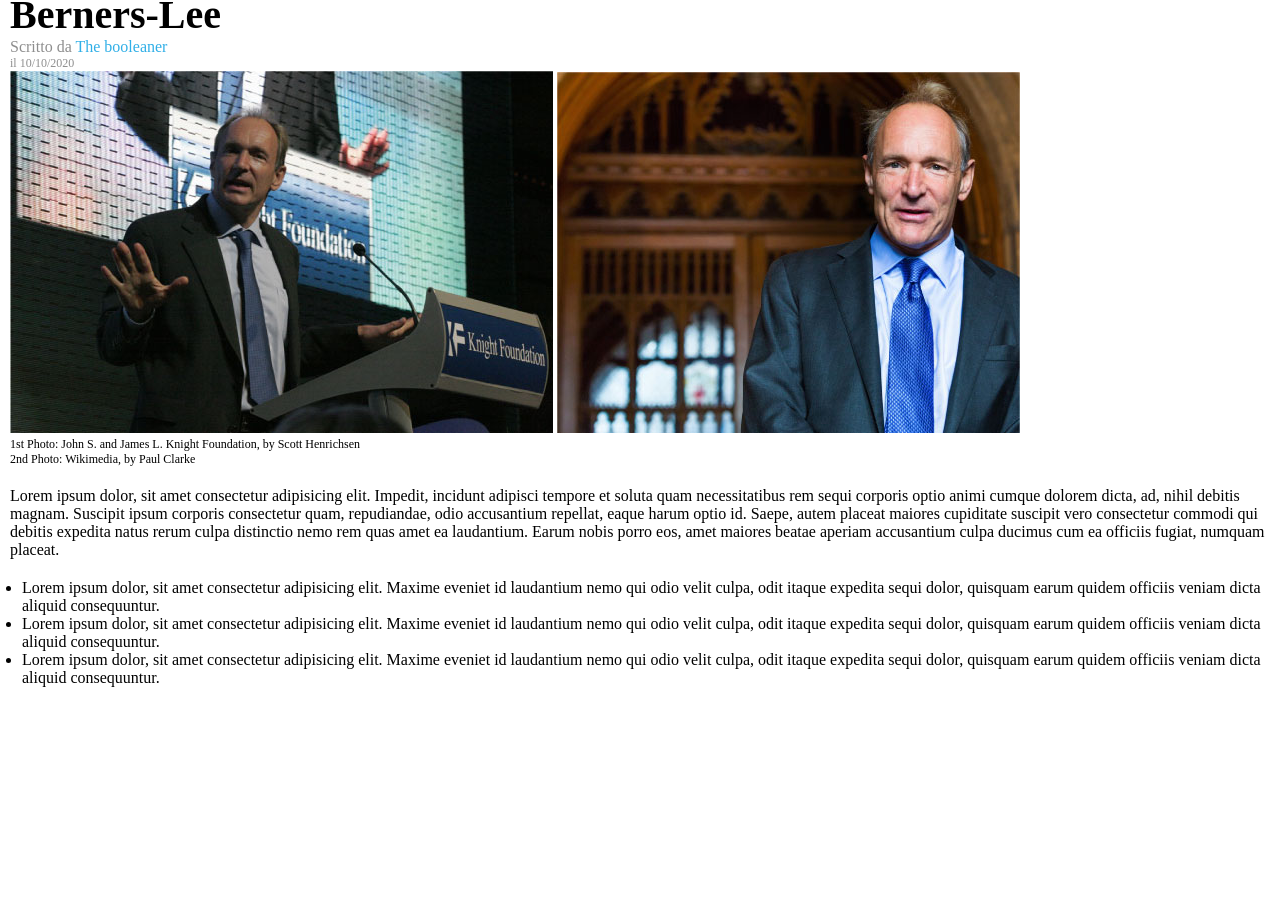
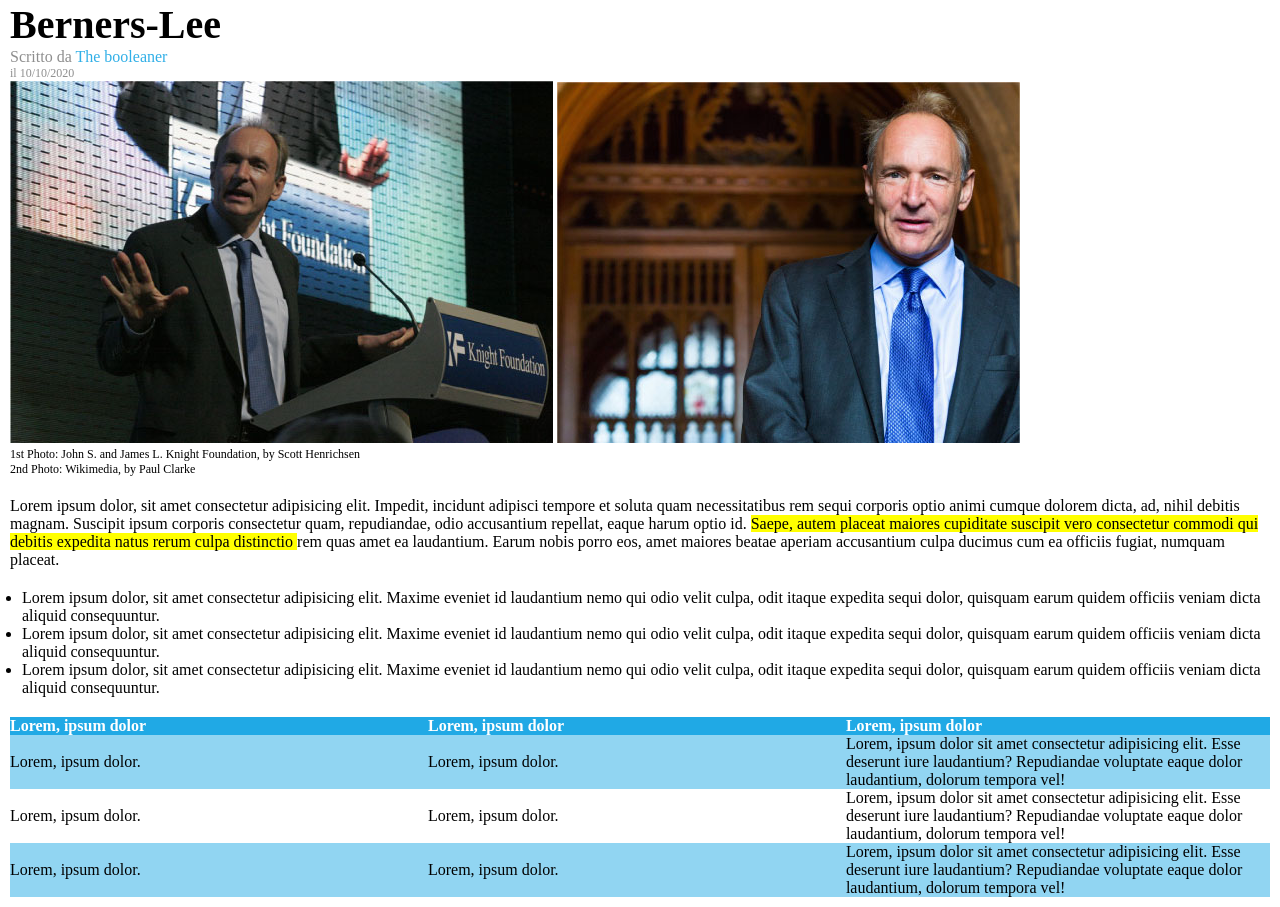
Before and after one commit to fraberret/html-css-booleaner, a plain HTML site: page index.html in a window 1280 px wide. Shown: the part 156-1063 px from the top of the page. Before the commit the page ends 843 px from the top, so only its background shows below. Drawn offline with Linux system fonts and the light colour scheme.

Commit message:
add table on main section

```diff
--- a/assests/css/style.css
+++ b/assests/css/style.css
@@ -27,7 +27,7 @@ h1{
 }
 
 #site_main{
-    margin-left: 10px;
+    margin: 10px;
 }
 
 #autore{
@@ -40,14 +40,10 @@ h1{
     color: #30afe7;
 }
 
-#data{
+
+.small{
 
     font-size: 12px;
-}
-
-#photo_description{
-
-   font-size: 12px;
 }
 
 .space{
@@ -60,3 +56,37 @@ ul{
 
     margin-left: 12px;
 }
+
+.subtitled{
+
+background: #ffff00;
+
+
+
+}
+
+table{
+
+border-collapse: collapse;
+
+}
+
+
+thead{
+    background-color:#20a9e5 ;
+
+
+
+
+}
+
+th{
+    width: 500px;
+    text-align: left;
+    color: rgb(255, 255, 255);
+}
+
+.tbody{
+
+        background-color:#20aae57d ;
+}
--- a/index.html
+++ b/index.html
@@ -19,27 +19,65 @@
     <main id="site_main">
 
             <h1>Internet deve essere al servizio del "bene pubblico": il manifesto di Tim Berners-Lee</h1>
+
             <div id="autore">
                 <span>Scritto da</span>
                 <span id="booleaner"> The booleaner</span>
-                <p id="data">il 10/10/2020</p>
+                <p class="small">il 10/10/2020</p>
             </div>
+
             <div>
                 <img src="./assests/img/tim-1.jpg" alt="">
                 <img src="./assests/img/tim-2.jpg" alt="">
-                <div id="photo_description">
+
+                <div class="small">
                     <p>1st Photo: John S. and James L. Knight Foundation, by Scott Henrichsen</p>
                     <p>2nd Photo: Wikimedia, by Paul Clarke</p>
                 </div>
+
                 <div class= "space">
-                    <p>Lorem ipsum dolor, sit amet consectetur adipisicing elit. Impedit, incidunt adipisci tempore et soluta quam necessitatibus rem sequi corporis optio animi cumque dolorem dicta, ad, nihil debitis magnam. Suscipit ipsum corporis consectetur quam, repudiandae, odio accusantium repellat, eaque harum optio id. Saepe, autem placeat maiores cupiditate suscipit vero consectetur commodi qui debitis expedita natus rerum culpa distinctio nemo rem quas amet ea laudantium. Earum nobis porro eos, amet maiores beatae aperiam accusantium culpa ducimus cum ea officiis fugiat, numquam placeat.</p>
+                    <span>Lorem ipsum dolor, sit amet consectetur adipisicing elit. Impedit, incidunt adipisci tempore et soluta quam necessitatibus rem sequi corporis optio animi cumque dolorem dicta, ad, nihil debitis magnam. Suscipit ipsum corporis consectetur quam, repudiandae, odio accusantium repellat, eaque harum optio id.</span>
+                    <span class="subtitled"> Saepe, autem placeat maiores cupiditate suscipit vero consectetur commodi qui debitis expedita natus rerum culpa distinctio </span>
+                    <span> rem quas amet ea laudantium. Earum nobis porro eos, amet maiores beatae aperiam accusantium culpa ducimus cum ea officiis fugiat, numquam placeat.</span>
                 </div>
+
                 <div class="space">
                     <ul>
                         <li>Lorem ipsum dolor, sit amet consectetur adipisicing elit. Maxime eveniet id laudantium nemo qui odio velit culpa, odit itaque expedita sequi dolor, quisquam earum quidem officiis veniam dicta aliquid consequuntur.</li>
                         <li>Lorem ipsum dolor, sit amet consectetur adipisicing elit. Maxime eveniet id laudantium nemo qui odio velit culpa, odit itaque expedita sequi dolor, quisquam earum quidem officiis veniam dicta aliquid consequuntur.</li>
                         <li>Lorem ipsum dolor, sit amet consectetur adipisicing elit. Maxime eveniet id laudantium nemo qui odio velit culpa, odit itaque expedita sequi dolor, quisquam earum quidem officiis veniam dicta aliquid consequuntur.</li>
                     </ul>
+
+                </div>
+
+                <div class="space"></div>
+                    <table>
+
+                        <thead>
+                            <tr>
+                                <th>Lorem, ipsum dolor</th>
+                                <th>Lorem, ipsum dolor</th>
+                                <th>Lorem, ipsum dolor</th>
+                            </tr>
+                        </thead>
+                        <tbody>
+                            <tr>
+                                <td class="tbody">Lorem, ipsum dolor.</td>
+                                <td class="tbody">Lorem, ipsum dolor.</td>
+                                <td class="tbody">Lorem, ipsum dolor sit amet consectetur adipisicing elit. Esse deserunt iure laudantium? Repudiandae voluptate eaque dolor laudantium, dolorum tempora vel!</td>
+                            </tr>
+                            <tr>
+                                <td>Lorem, ipsum dolor.</td>
+                                <td>Lorem, ipsum dolor.</td>
+                                <td>Lorem, ipsum dolor sit amet consectetur adipisicing elit. Esse deserunt iure laudantium? Repudiandae voluptate eaque dolor laudantium, dolorum tempora vel!</td>
+                            </tr>
+                            <tr>
+                                <td class="tbody">Lorem, ipsum dolor.</td>
+                                <td class="tbody">Lorem, ipsum dolor.</td>
+                                <td class="tbody">Lorem, ipsum dolor sit amet consectetur adipisicing elit. Esse deserunt iure laudantium? Repudiandae voluptate eaque dolor laudantium, dolorum tempora vel!</td>
+                            </tr>
+                        </tbody>
+                    </table>
 
                 </div>
             </div>
```
